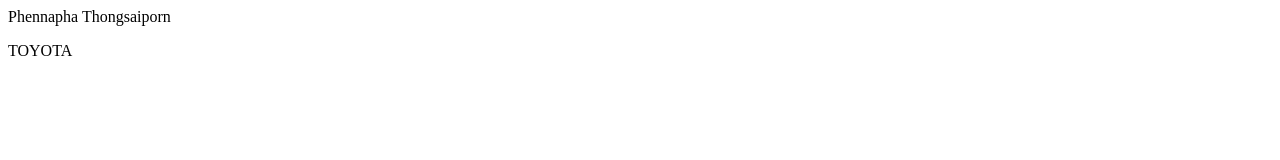
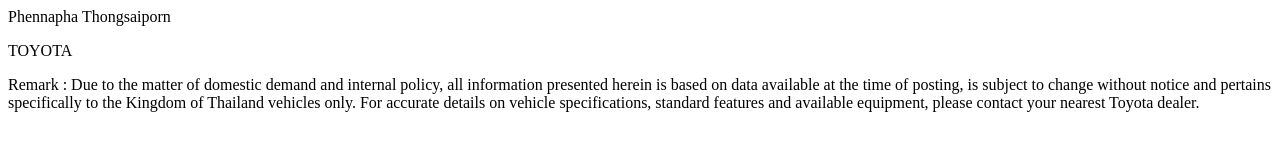
Before and after one commit to phennapha2541/template-project2, a plain HTML site: page index.html in a window 1280 px wide. Drawn offline with Linux system fonts and the light colour scheme.

Commit message:
เพิ่ม รายละเอียดข้อมูล

```diff
--- a/index.html
+++ b/index.html
@@ -9,5 +9,9 @@
 <body>
     <div>Phennapha Thongsaiporn</div>
     <p>TOYOTA</p>
+    <p>Remark :
+            Due to the matter of domestic demand and internal policy, all information presented herein is based on data available at the time of posting, is subject to change without notice and pertains specifically to the Kingdom of Thailand vehicles only.
+
+            For accurate details on vehicle specifications, standard features and available equipment, please contact your nearest Toyota dealer.</p>
 </body>
 </html>
```
